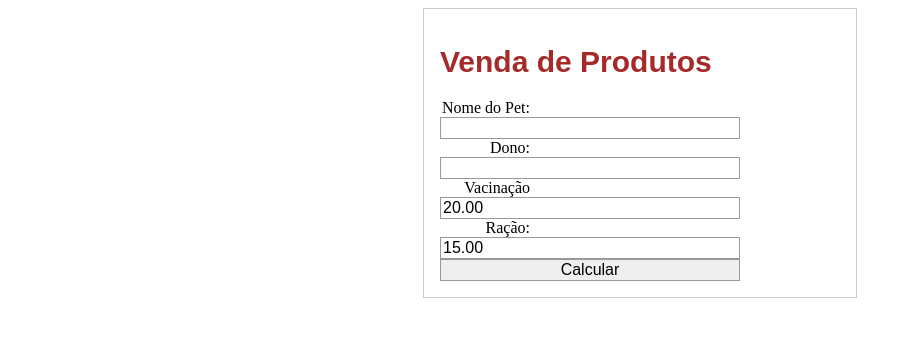
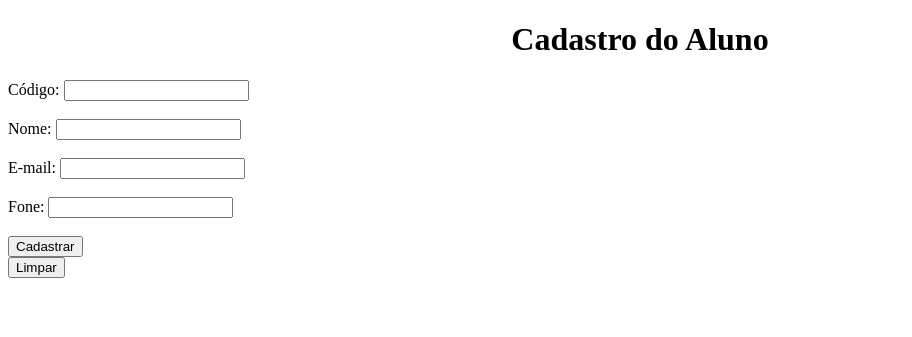
Before and after one commit to Beatrizgarcezlopes/senac, a PHP site: page / in a window 1280 px wide. Shown: the top 337 px of the page, without its empty margins (0-912 px from the left). Run offline with PHP 8.4, Linux system fonts and the light colour scheme.

Commit message:
Add files via upload

```diff
--- a/index.php
+++ b/index.php
@@ -6,82 +6,55 @@ Click nbfs://nbhost/SystemFileSystem/Templates/Project/PHP/PHPProject.php to edi
 <html>
     <head>
         <meta charset="UTF-8">
-        <title>PET SHOP </title>
+        <title>Escola de Música</title>
     </head>
-    <style>
-        form {
-        /* Apenas para centralizar o form na página*/
-        margin: 0 auto;
-        width: 400px;
-        /* Para ver as bordas do formulário*/
-        padding: 1em;
-        border: 1px solid#CCC;
-    }
-     form div+div {
-        margin-top: 1em;
+    <body>
+<center><h1> Cadastro do Aluno </h1></center>
+<form = method="post">
+<div>
+<label for="fcod">Código: </label>
+<input type="text" id="codigo" name="codigo" />
+</div>
+<br>
+<div>
+<label for="fname">Nome: </label>
+<input type="text" id="nome" name="nome" />
+</div>
+<br>
+<div>
+<label for="femail">E-mail: </label>
+<input type="email" id="email" name="email" />
+</div>
+<br>
+<div>
+<label for="ffone">Fone: </label>
+<input type="fone" id="fone" name="fone"/>
+</div>
+<br>
+
+
+<div class="button">
+<button type="submit">Cadastrar</button>
+</div>
+<div class="button">
+<button type="reset">Limpar</button>
+</div>
+</form>
+
+   <?php
+   if ($_SERVER["REQUEST_METHOD"] == "POST"){
+
+     $codigo = $_POST["codigo"];
+     $nome = $_POST["nome"];
+     $email = $_POST["email"];
+     $fone = $_POST["fone"];
+     echo "<h1> Dados do Alunos </h1>";
+     echo "Nome:  $nome <br>";
+     echo "E-mail: $email <br>";
+     echo "Fone: $fone <br>";
+
      }
-     label {
-        /*Para ter certeza que todas as labels tem o mesmo tamanho e estão propriamente alinhadas*/
-        display: inline-block;
-        width: 90px;
-        text-align: right;
-     }
-     input, textarea {
-        /*Para certificar que todos os campos tem as mesmas configurações de fonte. Por padrão, textareas devem ter uma fonte monospace */
-        font:1em sans-serif;
-        /*Para dar o mesmo tamanho a todos os campos de texto*/
-        width: 300px;;
-        -moz-box-sizing: border-box;
-        box-sizing: border-box;
-        /*Para harmonizar o look & feel das bordas nos campos de texto*/
-        border: 1px solid #999
-     }
-     input:focus, textarea:focus {
-        border-color: blue;
-     }
-     textarea{
-      /*Para alinhar corretamente os campos de texto de várias linhas com sua label*/
-      vertical-align: top;
-      /*Para dar espaço suficiente para digitar algum texto*/
-      height: 5em;
-      /*Para permitir aos usuários redimensionarem qualquer textarea verticalmente.
-      Ele não funciona em todos os browsers*/
-      resize: vertical;
-     }
-	 h1 {
-		 font-family : arial;
-		 font-size: 30px;
-		 color: brown;
-	 }
 
-    </style>
-    <body>
-        <form method ="post">
-         <h1>Venda de Produtos</h1>
-         <label for ="fname">Nome do Pet:</label><br>
-         <input type ="texto" id = "nome" name = "nome" value =""><br>
-         <label for ="fname">Dono:</label><br>
-         <input type ="texto" id = "dono" name = "dono" value =""><br>
-         <label for ="fname">Vacinação</label><br>
-         <input type ="texto" id = "vacina" name = "vacina" value ="20.00"><br>
-         <label for ="fname">Ração:</label><br>
-         <input type ="texto" id = "racao" name = "racao" value ="15.00"><br>
-         <input type = "submit" value ="Calcular">
-        </form>
-        <?php
-        // Váriaveis
-        if ($_SERVER["REQUEST_METHOD"] == "POST"){
-          $pet = $_POST ["nome"] ;
-          $dono = $_POST ["dono"] ;
-          $vacinacao = $_POST ["vacina"] ;
-          $racao = $_POST ["racao"] ;
-          echo "<h1>PDV</h1>";
-          //Cálculo
-          $vlrtotal = $vacinacao+$racao;
-          //Escreva na Tela
-          echo "o valor da vacinação que é $vacinacao junto com a da ração que é $racao custa R$ $vlrtotal <br>";
-          echo "Valor Total é igual a R$ $vlrtotal";
-        }
         ?>
     </body>
 </html>
```
